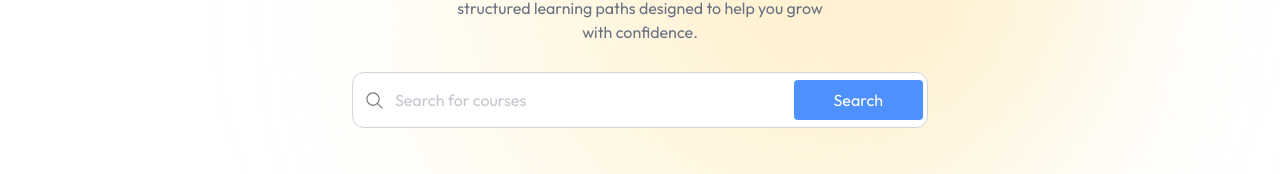
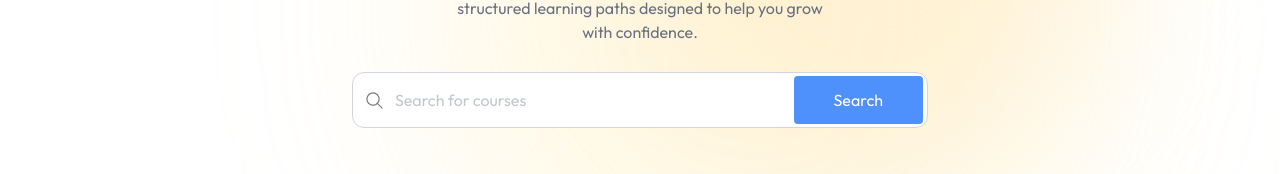
Before and after one commit to Rexxy0011/Lena, a React (Vite) app in the folder client/: page / in a window 1280 px wide. Shown: the part 441-615 px from the top of the page. Built offline with nearby package versions, Linux system fonts and the light colour scheme; no server answers.

Commit message:
searchbar fixed

```diff
--- a/client/src/components/student/SearchBar.jsx
+++ b/client/src/components/student/SearchBar.jsx
@@ -40,7 +40,7 @@ const SearchBar = ({ data, onQueryChange }) => {
 
       <button
         type="submit"
-        className="bg-[#4e91fd] rounded text-white md:px-10 px-7 md:py-2 mx-1"
+        className="bg-[#4e91fd] rounded text-white md:px-10 px-7 h-[calc(100%-6px)] mx-1"
       >
         Search
       </button>
```
